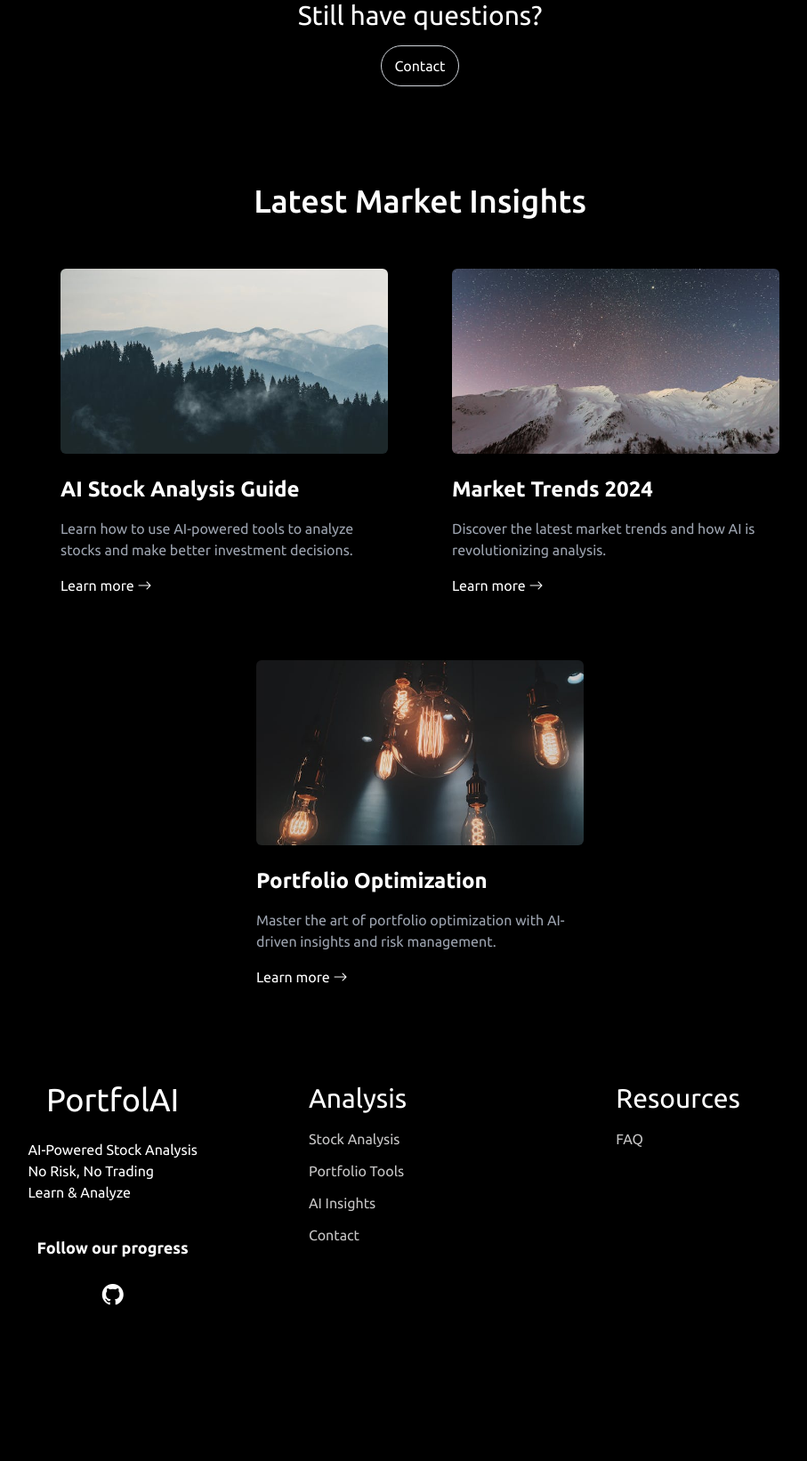
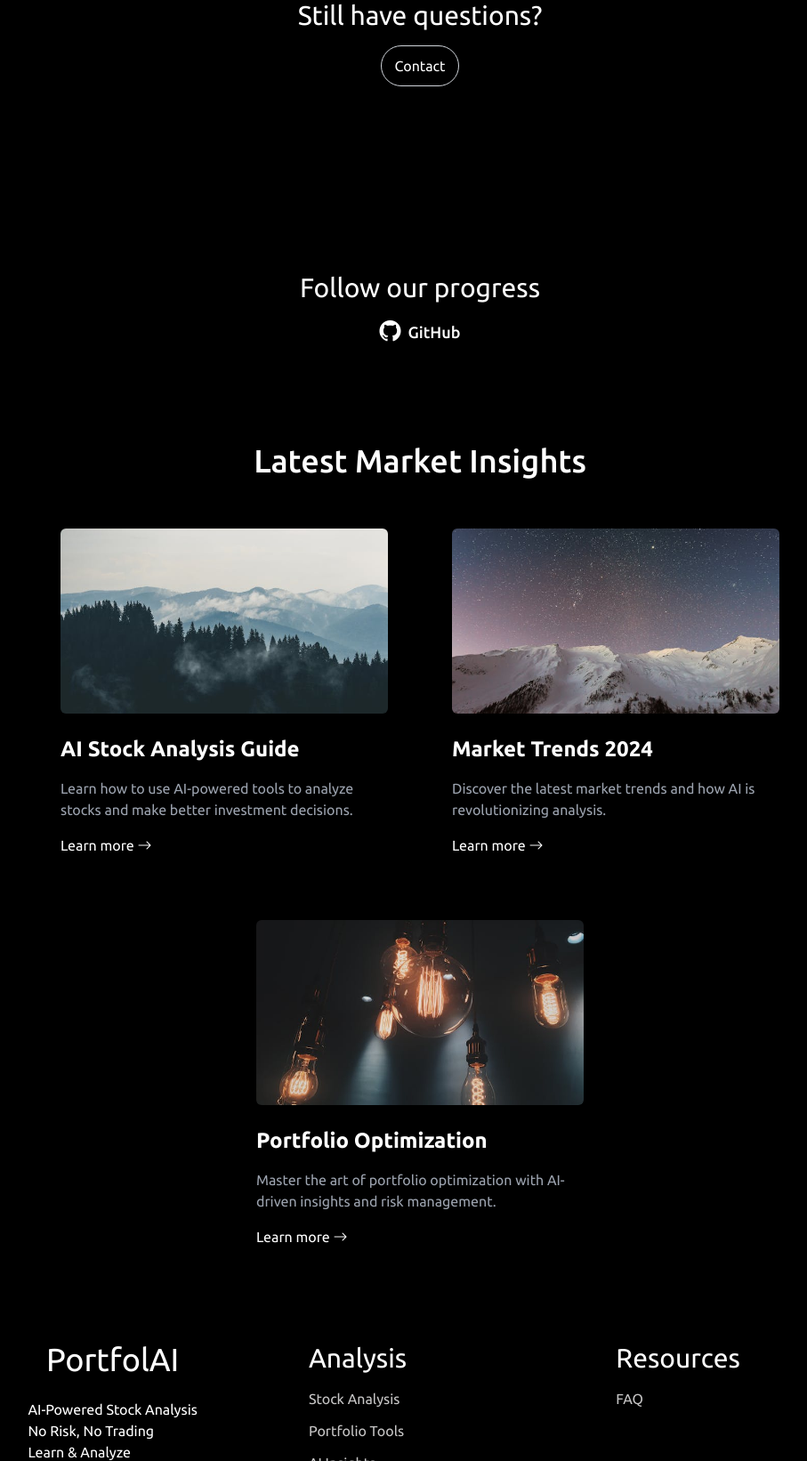
Before and after one commit to eduran04/PortfolAI-CS4300-Fall-2024-Group-4, a Django app: page / in a window 1280 px wide. Shown: the part 4858-6500 px from the top of the page at 89% size, without its empty margins (168-1075 px from the left). Before the commit the page ends 6325 px from the top, so only its background shows below. Run offline with Django 5.2, Linux system fonts and the light colour scheme; some libraries are stand-ins or nearby versions.

Commit message:
Update landing.html

```diff
--- a/portfolai/core/templates/landing.html
+++ b/portfolai/core/templates/landing.html
@@ -584,6 +584,25 @@
     </section>
 
         <section
+            class="tw-flex tw-w-full tw-flex-col tw-place-content-center tw-place-items-center tw-gap-[10%] tw-p-[5%] tw-px-[10%]"
+        >
+            <div
+                class="tw-mt-20 tw-flex tw-flex-col tw-place-items-center tw-gap-4"
+            >
+                <div class="tw-text-3xl max-md:tw-text-2xl">
+                    Follow our progress
+                </div>
+                <a
+                    href="https://github.com/eduran04/PortfolAI-CS4300-Fall-2024-Group-4?tab=readme-ov-file"
+                    class="tw-flex tw-items-center tw-gap-2 tw-rounded-lg tw-bg-gray-800 tw-px-6 tw-py-3 tw-text-2xl tw-transition-colors tw-duration-300 hover:tw-bg-gray-700"
+                >
+                    <i class="bi bi-github"></i>
+                    <span class="tw-text-lg tw-font-medium">GitHub</span>
+                </a>
+            </div>
+        </section>
+
+        <section
             id="news"
             class="tw-mt-5 tw-flex tw-min-h-[80vh] tw-w-full tw-flex-col tw-place-content-center tw-place-items-center tw-p-[2%] max-lg:tw-p-3"
         >
@@ -694,15 +713,6 @@
                     <br />
                     Learn & Analyze
                 </div>
-                <div class="tw-mt-3 tw-text-lg tw-font-semibold">Follow our progress</div>
-                <div class="tw-flex tw-gap-4 tw-text-2xl">
-                    <a
-                        href="https://github.com/eduran04/PortfolAI-CS4300-Fall-2024-Group-4?tab=readme-ov-file"
-                        aria-label="GitHub"
-                    >
-                        <i class="bi bi-github"></i>
-                    </a>
-                </div>
             </div>
 
             <div class="tw-flex tw-h-full tw-w-[250px] tw-flex-col tw-gap-4">
```
